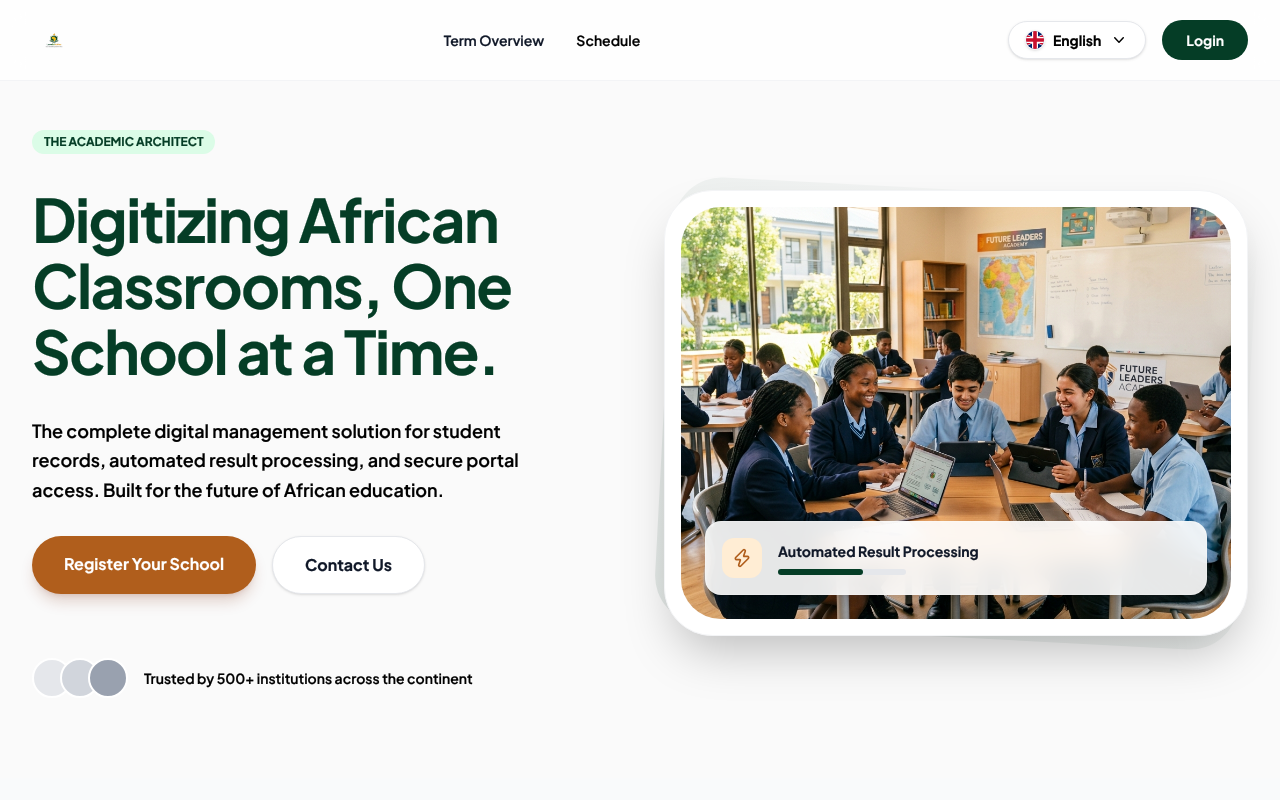
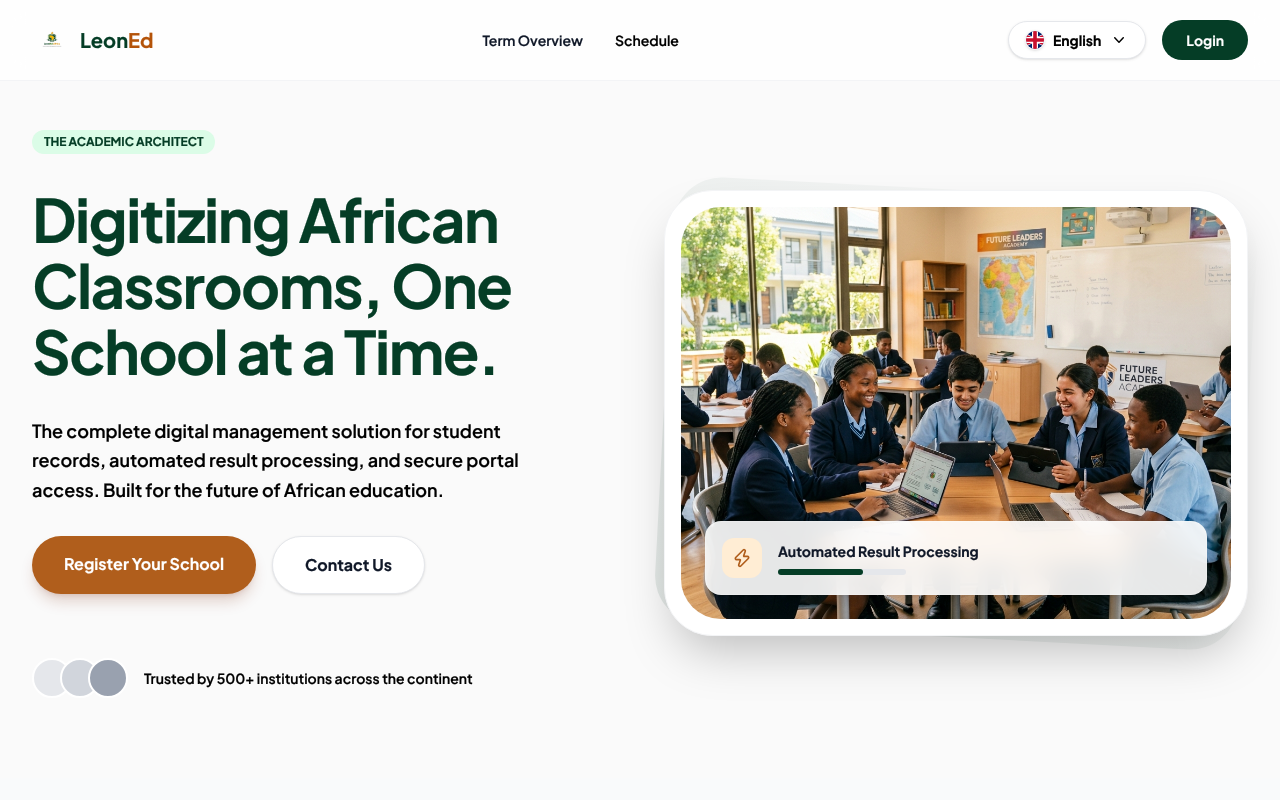
Before and after one commit to Leon-Eds/Frontend, a Next.js app: page / in a window 1280 px wide. Shown: the top 800 px of the page. Built offline with nearby package versions, Linux system fonts and the light colour scheme.

Commit message:
Restore text logo component and fix duplicate logos on pages

```diff
--- a/src/app/demo/page.tsx
+++ b/src/app/demo/page.tsx
@@ -2,6 +2,7 @@
 
 import { useState } from "react";
 import Link from "next/link";
+import Image from "next/image";
 import { Mail, User, Phone, Building2, ChevronLeft, CheckCircle2, Send } from "lucide-react";
 import { LeonEdLogoText } from "@/components/ui/LeonEdText";
 
@@ -48,6 +49,7 @@ export default function RequestDemoPage() {
         <div className="max-w-7xl mx-auto px-4 sm:px-6 lg:px-8">
           <div className="flex justify-between items-center h-20">
             <Link href="/" className="flex items-center gap-2">
+              <Image src="/logo.png" alt="LeonEd" width={40} height={40} className="object-contain" />
               <span className="text-xl font-bold text-gray-900"><LeonEdLogoText /></span>
             </Link>
 
--- a/src/app/page.tsx
+++ b/src/app/page.tsx
@@ -17,6 +17,7 @@ export default function LandingPage() {
           <div className="flex justify-between items-center h-20">
             {/* Logo */}
             <Link href="/" className="flex items-center gap-2">
+              <Image src="/logo.png" alt="LeonEd" width={40} height={40} className="object-contain" />
               <span className="text-xl font-bold text-gray-900"><LeonEdLogoText /></span>
             </Link>
 
@@ -247,6 +248,7 @@ export default function LandingPage() {
         <div className="max-w-7xl mx-auto grid grid-cols-1 md:grid-cols-4 gap-12">
           <div className="md:col-span-2 space-y-6">
             <Link href="/" className="flex items-center gap-2 mb-6">
+              <Image src="/logo.png" alt="LeonEd" width={40} height={40} className="object-contain" />
               <span className="text-xl font-bold"><LeonEdLogoText /></span>
             </Link>
             <p className="text-sm text-gray-400 max-w-xs leading-relaxed">
--- a/src/app/register/page.tsx
+++ b/src/app/register/page.tsx
@@ -183,6 +183,7 @@ export default function RegisterSchoolPage() {
         <div className="max-w-7xl mx-auto px-4 sm:px-6 lg:px-8">
           <div className="flex justify-between items-center h-20">
             <Link href="/" className="flex items-center gap-2">
+              <Image src="/logo.png" alt="LeonEd" width={40} height={40} className="object-contain" />
               <span className="text-xl font-bold text-gray-900"><LeonEdLogoText /></span>
             </Link>
 
--- a/src/components/ui/LeonEdText.tsx
+++ b/src/components/ui/LeonEdText.tsx
@@ -2,11 +2,10 @@ import React from "react";
 
 export function LeonEdLogoText() {
   return (
-    <img
-      src="/logo.png"
-      alt="LeonEd Logo"
-      className="inline-block h-6 w-auto align-middle mx-1 -mt-1"
-    />
+    <span className="font-bold">
+      <span style={{ color: '#053d26' }}>Leon</span>
+      <span style={{ color: '#b45309' }}>Ed</span>
+    </span>
   );
 }
 
```
